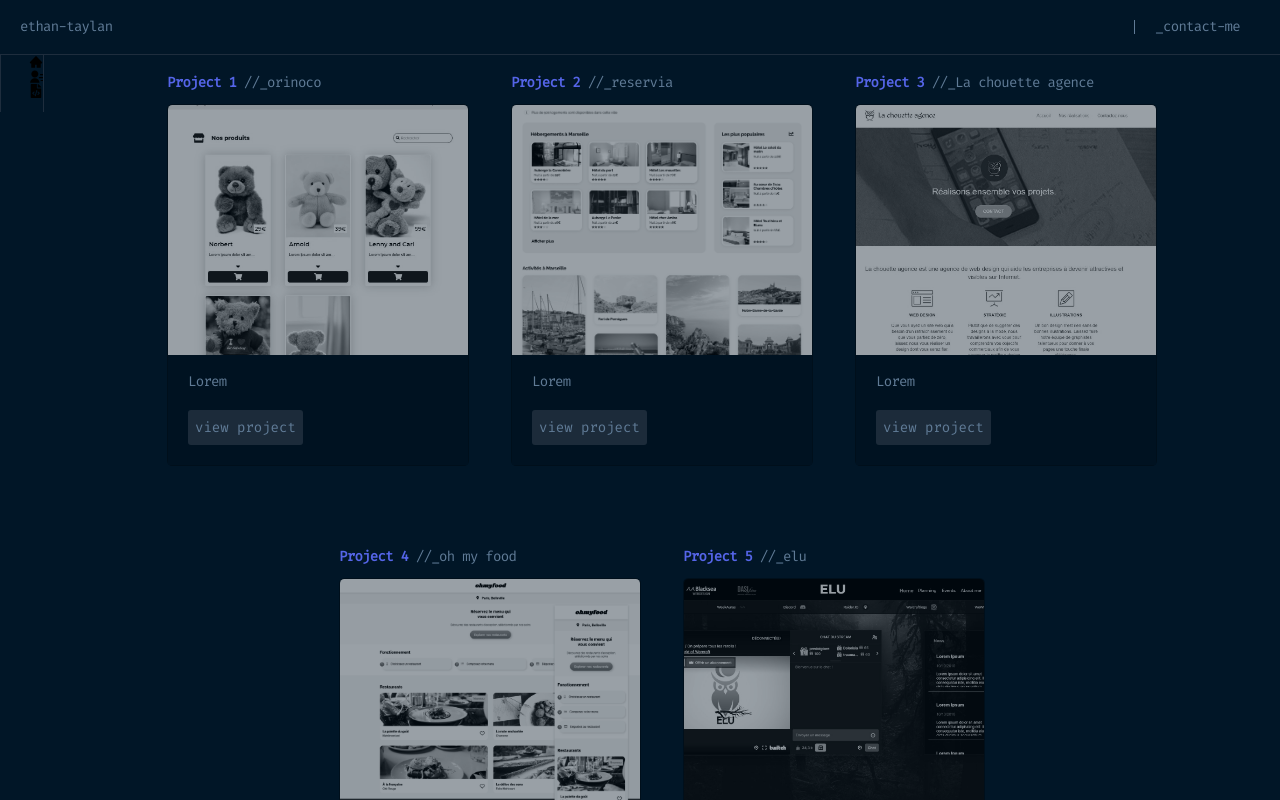
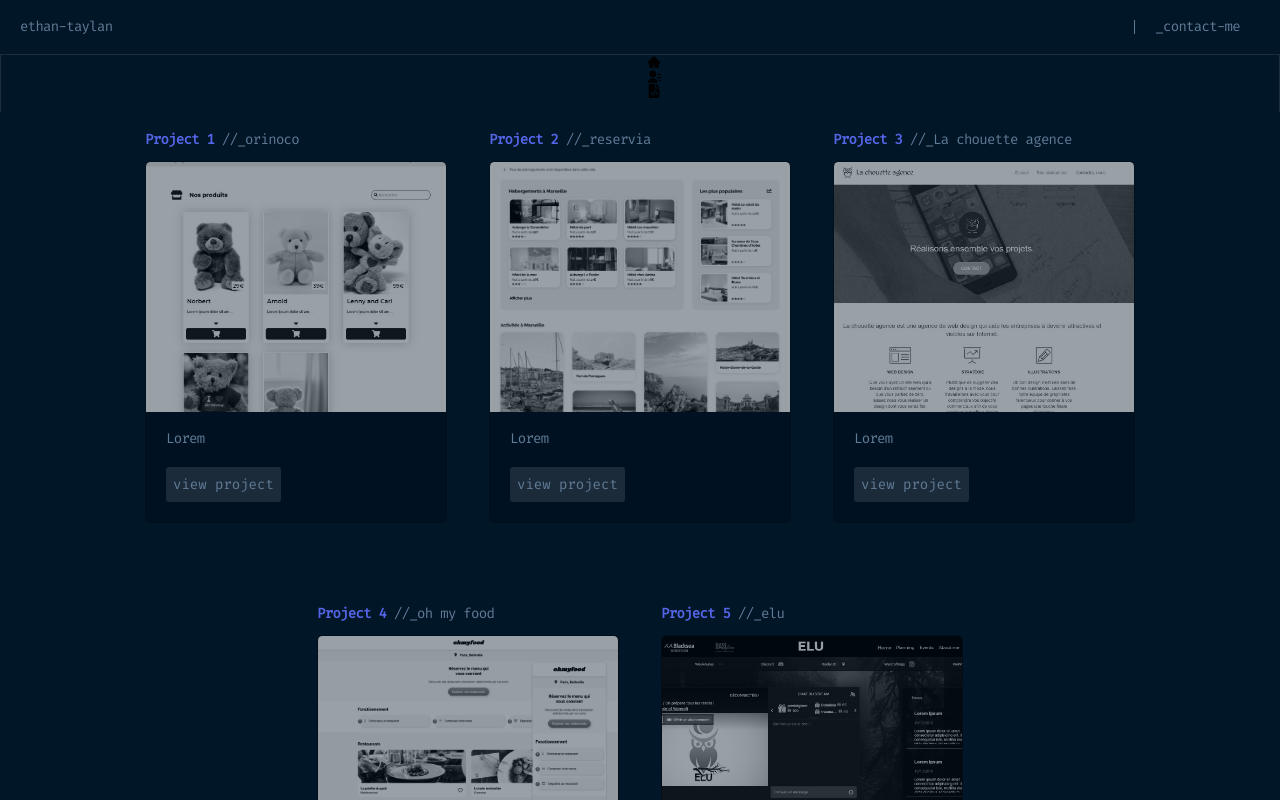
Before and after one commit to ethantaylan/ethan-taylan-portfolio, a React (Vite) app: page /works/portfolio in a window 1280 px wide. Shown: the top 800 px of the page. Built offline with nearby package versions, Linux system fonts and the light colour scheme.

Commit message:
pathname to state

```diff
--- a/src/components/Navbar/SideBar.tsx
+++ b/src/components/Navbar/SideBar.tsx
@@ -2,16 +2,37 @@ import React from 'react';
 import { AiFillHome } from 'react-icons/ai';
 import { RiContactsFill } from 'react-icons/ri';
 import { FaFileCode } from 'react-icons/fa';
-import { NavLink } from 'react-router-dom';
-import './sidebar.scss'
+import { NavLink, useLocation } from 'react-router-dom';
+import './sidebar.scss';
 
 export interface SideBarProps {
 	children?: any;
 }
 
 const SideBar: React.FC<SideBarProps> = ({ children }) => {
+	const [isLoading, setIsLoading] = React.useState(true);
+	const [setHeight, setSetHeight] = React.useState<boolean>(false);
+	// const [pathName, setPathName] = React.useState<string>(window.location.pathname)
+
+	const location = useLocation();
+	React.useEffect(() => {
+		if (location.pathname.includes('portfolio')) {
+			setSetHeight(true);
+			setIsLoading(false);
+		} else {
+			setSetHeight(false);
+			setIsLoading(false);
+		}
+	}, [location.pathname, setHeight]);
+
 	return (
-		<div className='sidebar-main-container'>
+		<React.Fragment>
+			{isLoading ? (
+				'Loading'
+			) : (
+				<div
+					className={`  ${setHeight ? 'height-unset' : 'sidebar-main-container'}`}
+				>
 					<div className='sidebar-container'>
 						<ul className='sidebar-ul d-768-none'>
 							<NavLink to='/home'>
@@ -24,7 +45,7 @@ const SideBar: React.FC<SideBarProps> = ({ children }) => {
 									<RiContactsFill />
 								</li>
 							</NavLink>
-					<NavLink to='/works'>
+							<NavLink to='/works/portfolio'>
 								<li className='sidebar-li'>
 									<FaFileCode />
 								</li>
@@ -33,6 +54,8 @@ const SideBar: React.FC<SideBarProps> = ({ children }) => {
 					</div>
 					{children}
 				</div>
+			)}
+		</React.Fragment>
 	);
 };
 
--- a/src/components/Navbar/sidebar.scss
+++ b/src/components/Navbar/sidebar.scss
@@ -6,6 +6,7 @@
     @media (width < 768px) {
         position: relative;
         width: 100%;
+        height: 100%;
         display: flex;
         flex-direction: column;
         background-color: m.$appBg;
@@ -47,3 +48,7 @@
         }
     }
 }
+
+.height-unset {
+    height: unset !important;
+}
--- a/src/components/Works/Portfolio/PortfolioItems/Portfolio.tsx
+++ b/src/components/Works/Portfolio/PortfolioItems/Portfolio.tsx
@@ -10,9 +10,12 @@ import OhMyFood from '../../../../assets/ohmyfood.png';
 import EluImg from '../../../../assets/elu.jpg';
 import { BsArrow90DegUp } from 'react-icons/bs';
 
-const Portfolio = () => {
+interface PortfolioProps {
+}
+
+const Portfolio: React.FC<PortfolioProps> = ({}) => {
 	return (
-		<div className='d-flex flex-column w-100 h-100'>
+		<div className='d-flex flex-column w-100'>
 			{/* <div className='tab'>
 				<div className='tab-title-container'>
 					<span className='tab-title'>
```
Lines whose indentation alone changed are shown as unchanged.
